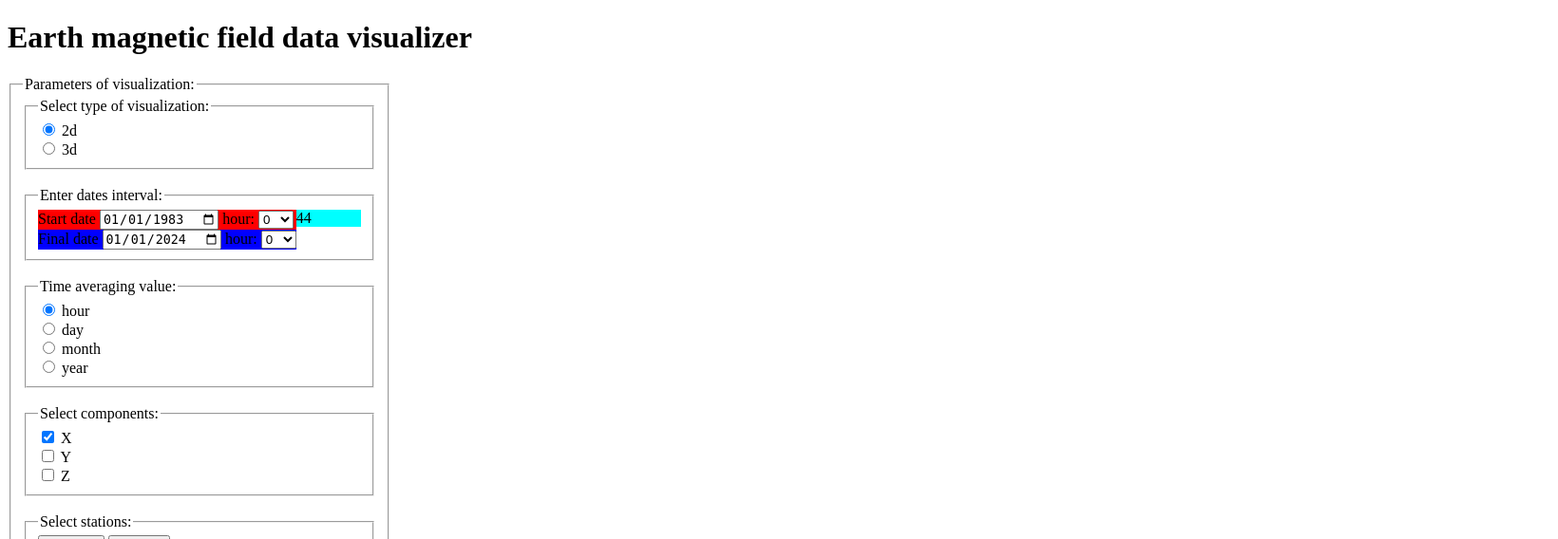
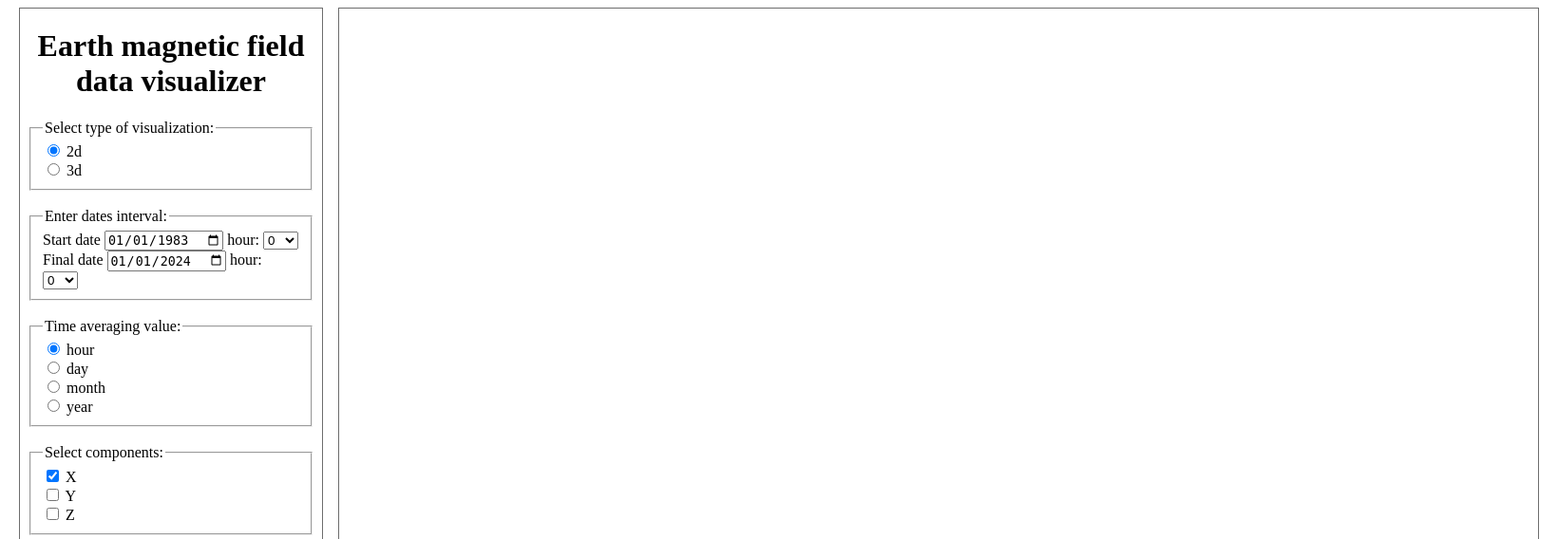
Before and after one commit to OkoksNeDam/final-qualifying-work_2023-2024, a Django app: page /earth_magnetic_field in a window 1640 px wide. Shown: the top 568 px of the page at 95% size. Run offline with Django 4.2, Linux system fonts and the light colour scheme; some libraries are stand-ins or nearby versions.

Commit message:
Interface change 1. Added blocks for analyzing the current time series. 2. When the browser window is reduced in size, elements no longer move around.

```diff
--- a/GelioGeos/ts_visualizer/static/ts_visualizer/css/index.css
+++ b/GelioGeos/ts_visualizer/static/ts_visualizer/css/index.css
@@ -1,14 +1,26 @@
+* {
+    box-sizing: border-box;
+}
+
 #map {
-    height: 340px;
-    width: 340px;
+    height: 0;
+    padding-bottom: 100%;
+    width: 100%;
 }
 
 .list-of-ts-blocks-div {
     overflow-y: scroll;
+    border: 1px solid rgb(109, 109, 109);
+    width: 79%;
+    height: 100%;
     float: right;
+}
+
+.parameters-of-viz-div {
+    float: left;
+    width: 20%;
+    height: 100%;
     border: 1px solid rgb(109, 109, 109);
-    width: 1240px;
-    height: 880px;
 }
 
 .ts-block-div {
@@ -19,3 +31,35 @@
     margin-right: 1em;
     margin-bottom: 1em;
 }
+
+.main-wrapper {
+    margin:0 auto;
+    width: 1600px;
+    height: 930px;
+}
+
+.fieldset-in-form {
+    margin-left: 10px;
+    margin-right: 10px;
+}
+
+#submit-form-button {
+    height: 20px;
+    background-color: darkgray;
+    width: 94%;
+    display: table;
+    margin: 0 auto;
+}
+
+.ts-plot-settings-div {
+    width: 30%;
+    height: 298px;
+    border-left: 1px solid rgb(109, 109, 109);
+    float: right;
+}
+
+.ts-plot-div {
+    width: 70%;
+    height: 298px;
+    float: left;
+}
--- a/GelioGeos/ts_visualizer/static/ts_visualizer/js/index.js
+++ b/GelioGeos/ts_visualizer/static/ts_visualizer/js/index.js
@@ -12,6 +12,7 @@ const stationAndCoordinatesDict = {
 
 // Load map and add it to the page.
 let map = L.map('map', { attributionControl:false }).setView([51.505, -0.09], 1);
+
 map.setMaxBounds(map.getBounds());
 
 L.tileLayer('https://tile.openstreetmap.org/{z}/{x}/{y}.png', {
@@ -106,11 +107,21 @@ submitFormButton.addEventListener('click', e => {
     let colorsForEachComponent = ['red', 'blue', 'green']
 
     for (const station of selectedStations) {
-        let iDiv = document.createElement('div');
-        iDiv.id = station + '-ts-block';
-        iDiv.classList.add('ts-block-div');
-        listOfTsBlocks.push(iDiv);
-        document.getElementById('list-of-ts-blocks-div').appendChild(iDiv);
+        let outerDiv = document.createElement('div');
+        outerDiv.id = station + '-ts-block';
+        outerDiv.classList.add('ts-block-div');
+        listOfTsBlocks.push(outerDiv);
+
+        let tsPlotSettingsDiv = document.createElement('div');
+        tsPlotSettingsDiv.classList.add('ts-plot-settings-div');
+        outerDiv.appendChild(tsPlotSettingsDiv);
+
+        let tsPlotDiv = document.createElement('div');
+        tsPlotDiv.id = station + '-ts-plot';
+        tsPlotDiv.classList.add('ts-plot-div');
+        outerDiv.appendChild(tsPlotDiv);
+
+        document.getElementById('list-of-ts-blocks-div').appendChild(outerDiv);
         // Array of objects, each object represents x, y and z components of one station.
         let tsLinesInfo = []
         for (let i = 0; i < XComponentCheckbox.checked + YComponentCheckbox.checked + ZComponentCheckbox.checked; i++) {
@@ -125,9 +136,9 @@ submitFormButton.addEventListener('click', e => {
         let layout = {
             title: station + " station",
             paper_bgcolor: "rgb(237, 237, 237)",
-            plot_bgcolor: "rgb(237, 237, 237)"
+            plot_bgcolor: "rgb(237, 237, 237)",
         };
-        Plotly.newPlot(iDiv.id, tsLinesInfo, layout, {displaylogo: false});
+        Plotly.newPlot(tsPlotDiv.id, tsLinesInfo, layout, {displaylogo: false});
     }
 })
 
--- a/GelioGeos/ts_visualizer/templates/ts_visualizer/ts_visualizer.html
+++ b/GelioGeos/ts_visualizer/templates/ts_visualizer/ts_visualizer.html
@@ -13,14 +13,11 @@
     <title>Title</title>
 </head>
 <body>
+    <div id="main-wrapper" class="main-wrapper">
         <!-- TODO: настроить расположение элементов на странице: совпадающая высота у div и fieldset, отступ от границ окна и тд. -->
-    <h1>
-        Earth magnetic field data visualizer
-    </h1>
-    <fieldset style="float: left;">
-        <legend>Parameters of visualization:</legend>
-
-        <fieldset>
+        <div class="parameters-of-viz-div">
+            <h1 style="text-align:center;">Earth magnetic field data visualizer</h1>
+            <fieldset class="fieldset-in-form">
                 <legend>Select type of visualization:</legend>
 
                 <div>
@@ -35,12 +32,12 @@
 
             </fieldset>
             <br>
-        <fieldset>
+            <fieldset class="fieldset-in-form">
                 <legend>Enter dates interval:</legend>
                 <!-- TODO: задать ограничения для ввода дат (например, первая должна быть меньше второй) -->
                 <div>
                     <div style="float: left;">
-                    <div style="background-color: red;">
+                        <div>
                             <label for="start-date-input">Start date</label>
                             <input type="date" id="start-date-input" value="1983-01-01">
                             <label for="start-hour-select">hour:</label>
@@ -72,7 +69,7 @@
                             </select>
                         </div>
 
-                    <div style="background-color: blue;">
+                        <div>
                             <label for="final-date-input">Final date</label>
                             <input type="date" id="final-date-input" value="2024-01-01">
                             <label for="final-hour-select">hour:</label>
@@ -104,11 +101,10 @@
                             </select>
                         </div>
                     </div>
-                <div style="background-color: aqua;">44</div>
                 </div>
             </fieldset>
             <br>
-        <fieldset>
+            <fieldset class="fieldset-in-form">
                 <legend>Time averaging value:</legend>
 
                 <div>
@@ -132,7 +128,7 @@
                 </div>
             </fieldset>
             <br>
-        <fieldset>
+            <fieldset class="fieldset-in-form">
                 <legend>Select components:</legend>
 
                 <div>
@@ -151,19 +147,22 @@
                 </div>
             </fieldset>
             <br>
-        <fieldset>
-            <button id="select-all-stations-button">Select all</button>
-            <button id="clear-all-stations-button">Clear all</button>
+            <fieldset class="fieldset-in-form">
                 <legend>Select stations:</legend>
 
-            <div id="map"></div>
+                <div id="map">
+                    <div class="leaflet-top leaflet-right">
+                        <button id="select-all-stations-button" style="pointer-events: auto;">Select all</button>
+                        <button id="clear-all-stations-button" style="pointer-events: auto;">Clear all</button>
+                        <button id="show-station-names-button" style="pointer-events: auto;">Show names</button>
+                    </div>
+                </div>
             </fieldset>
             <br>
-        <button id="submit-form-button" style="height: 100%; width: 100%; background-color: darkgray;">Submit</button>
-    </fieldset>
+            <button id="submit-form-button">Submit</button>
+        </div>
         <!-- TODO: сделать цвет таким же, как и у fieldset -->
-    <div id = "list-of-ts-blocks-div" class="list-of-ts-blocks-div">
-
+        <div id = "list-of-ts-blocks-div" class="list-of-ts-blocks-div"></div>
     </div>
     <script src="{% static 'ts_visualizer/js/plotly-2.29.1.min.js' charset='utf-8' %}"></script>
     <script src="{% static 'ts_visualizer/js/jquery-3.7.0.min.js' %}"></script>
```
Lines whose indentation alone changed are shown as unchanged.
